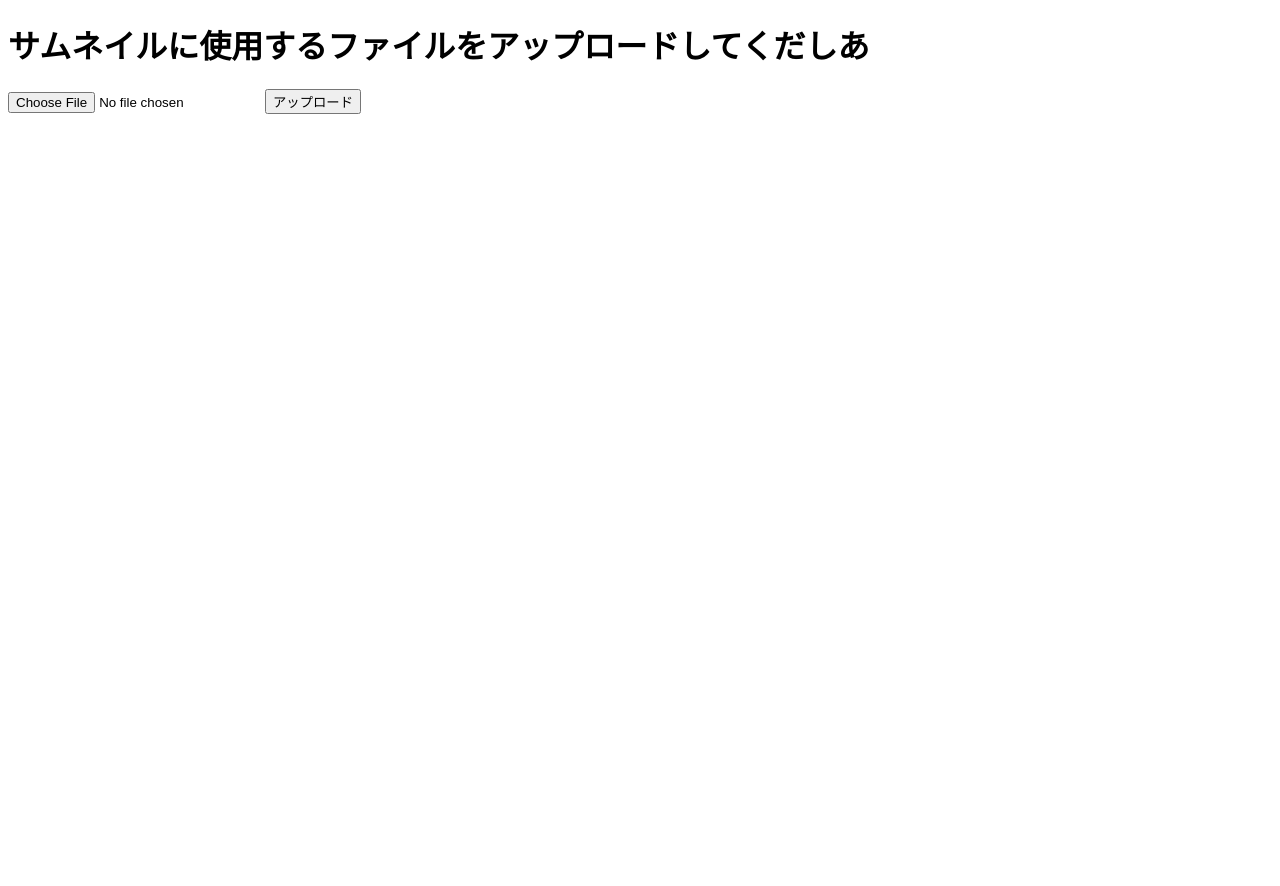
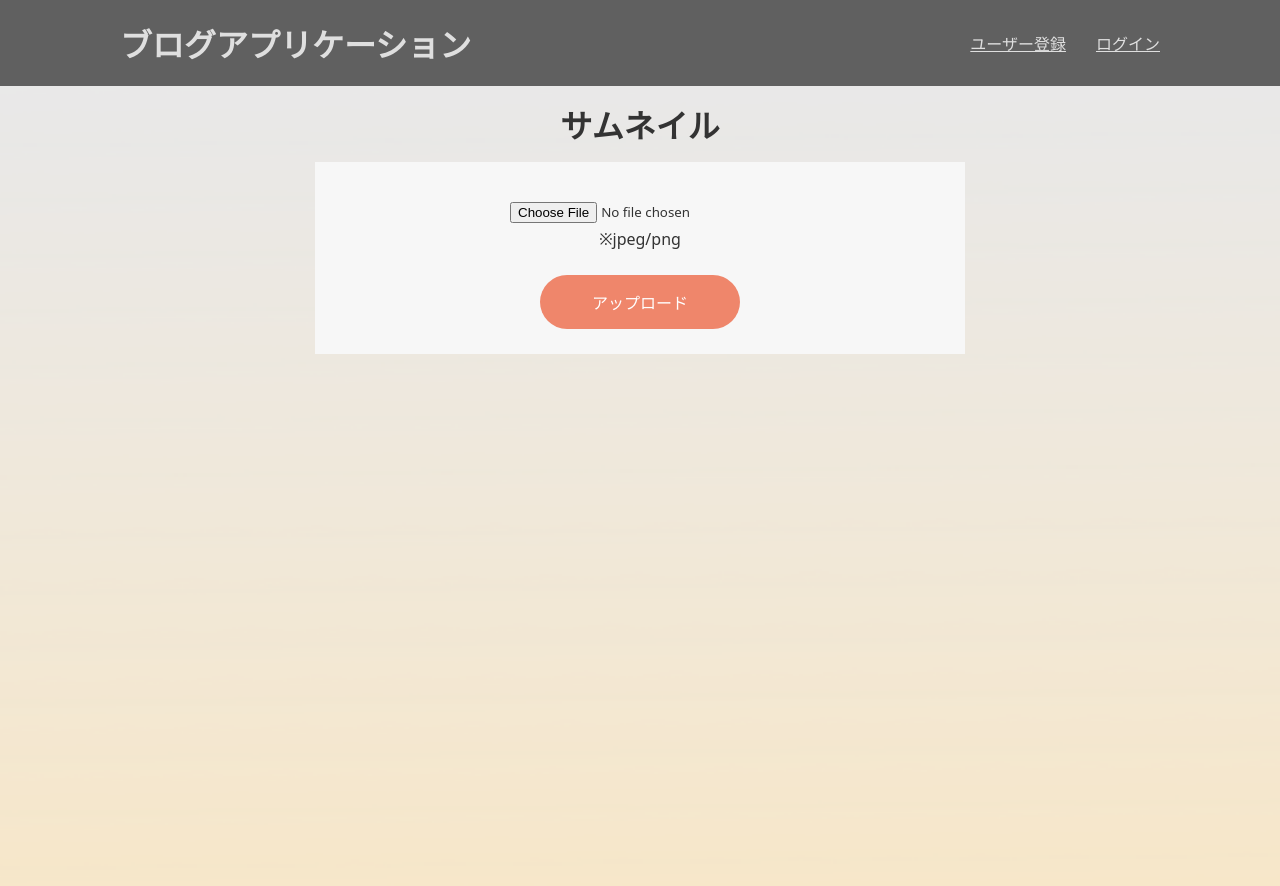
Before and after one commit to keromonsumire/yoninyonsyoku, a Flask app: page /upload in a window 1280 px wide. Before the commit the page ends 114 px from the top, so only its background shows below. Run offline with Flask 2, Linux system fonts and the light colour scheme.

Commit message:
uploadフロント

```diff
--- a/static/css/styles.css
+++ b/static/css/styles.css
@@ -189,7 +189,7 @@ header{
   padding-bottom:10px;
 }
 
-/* create.htmlについて */
+/* create.html,upload.htmlについて */
 .element1
 {
   padding-top:30px;
@@ -264,6 +264,17 @@ header{
   margin-right:55px;
 }
 
+/* upload.htmlについて */
+.jpeg
+{
+  text-align:center;
+  margin-bottom:25px;
+}
+
+.jpeg p
+{
+  margin-top:5px;
+}
 
 /* 入力フォームを縦に伸ばさない */
 textarea{
--- a/templates/create.html
+++ b/templates/create.html
@@ -1,4 +1,3 @@
-
 {% extends 'base.html' %}
 {% block content %}
 <div class="contents2">
@@ -52,7 +51,7 @@
                         <button type="button" class="create-button8">削除</button>
                         </div>
                     </div>
-                    <input type="submit" class="button create-button" value="次へ">
+                    <input type="submit" class="button" value="次へ">
                 </form>
             </div>
         </div>
--- a/templates/signup.html
+++ b/templates/signup.html
@@ -16,7 +16,7 @@
                             <td><input type="password" name="password" class="signup-name password"></td>
                         </tr>
                     </table>
-                    <button type="submit" class="signup-button">新規登録</button>
+                    <button type="submit" class="button">新規登録</button>
             </div>
         </div>
     </div>
--- a/templates/upload.html
+++ b/templates/upload.html
@@ -1,14 +1,19 @@
-<!DOCTYPE html>
-<html lang="ja">
-<head>
-    <meta charset="UTF-8">
-    <title>サムネイルの設定</title>
-</head>
-<body>
-    <h1>サムネイルに使用するファイルをアップロードしてくだしあ</h1>
-    <form action="{{url_for('upload')}}" method="POST" enctype="multipart/form-data">
-        <input type="file" name="image">
-        <input type="submit" value="アップロード">
-    </form>
-</body>
-</html>
+{% extends 'base.html' %}
+{% block content %}
+<div class="contents2">
+    <div class="content space">
+        <h1 class="create-h1">サムネイル</h1>
+        <div class="create-contents">
+            <div class="create-contents2">
+                <form action="{{url_for('upload')}}" method="POST" enctype="multipart/form-data">
+                    <div class="jpeg">
+                        <input type="file" name="image">
+                        <p>※jpeg/png</p>
+                    </div>
+                    <input type="submit" class="button" value="アップロード">
+                </form>
+            </div>
+        </div>
+    </div>
+</div>
+{% endblock %}
```
